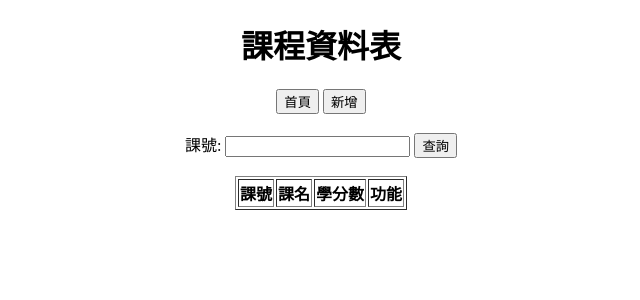
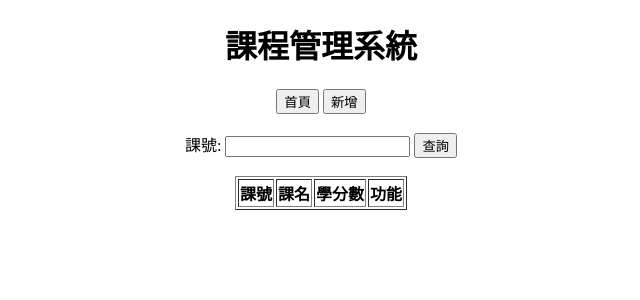
Before and after one commit to readera193/Course-Registration, a CodeIgniter app: page /database/index.php/course/index in a window 1280 px wide. Shown: the top 300 px of the page, without its empty margins (319-959 px from the left). Run offline with CodeIgniter, Linux system fonts and the light colour scheme; data that the repository does not hold is empty.

Commit message:
style: 更改title
1. department/course更改title
2. 首頁改用button

issue #5

```diff
--- a/application/modules/course/views/course.php
+++ b/application/modules/course/views/course.php
@@ -2,12 +2,12 @@
 <html lang="en">
 <head>
     <meta charset="utf-8">
-    <title>課程資料表</title>
+    <title>課程管理系統</title>
 </head>
 <body>
 
 <div id="container" align="center">
-    <h1>課程資料表</h1>
+    <h1>課程管理系統</h1>
     <button onclick="window.location.assign('<?= base_url() ?>')">首頁</button>
     <button onclick="window.location.assign('course/insert')">新增</button>
     <br><br>
--- a/application/modules/department/views/department.php
+++ b/application/modules/department/views/department.php
@@ -2,12 +2,12 @@
 <html lang="en">
 <head>
     <meta charset="utf-8">
-    <title>科系代碼表</title>
+    <title>科系管理系統</title>
 </head>
 <body>
 
 <div id="container" align="center">
-    <h1>科系代碼表</h1>
+    <h1>科系管理系統</h1>
     <button onclick="window.location.assign('<?= base_url() ?>')">首頁</button>
     <button onclick="window.location.assign('department/insert')">新增</button>
     <br><br>
--- a/application/views/home.php
+++ b/application/views/home.php
@@ -8,8 +8,8 @@
 
 <div id="header" align="center">
     <h1>選課系統</h1>
-    <input type="button" onclick="window.location.assign('department')" value="科系管理系統">
-    <input type="button" onclick="window.location.assign('course')" value="課程管理系統">
+    <button type="button" onclick="window.location.assign('department')">科系管理系統</button>
+    <button type="button" onclick="window.location.assign('course')">課程管理系統</button>
 </div>
 
 </body>
```
